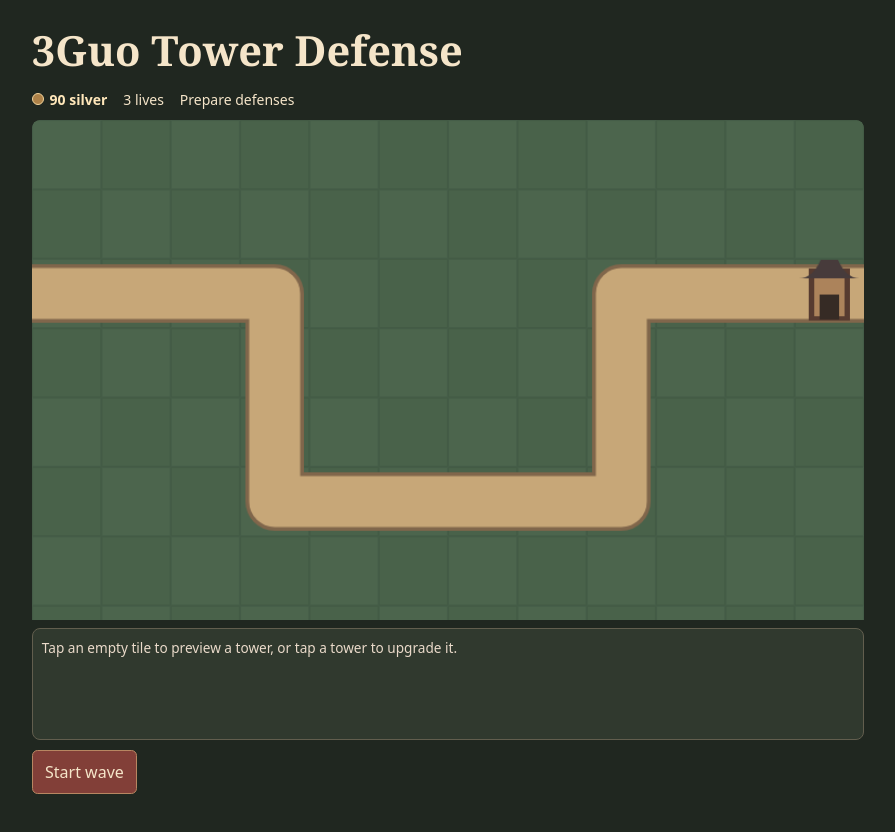
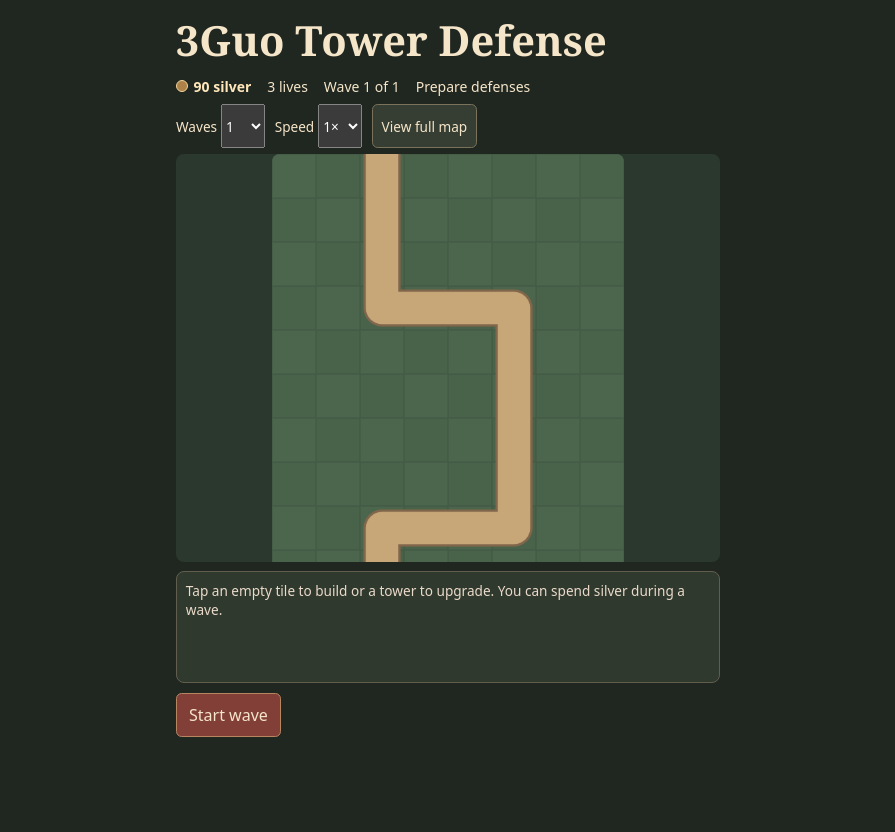
Before and after one commit to isoenthusiast/3guotd, a Preact app: page / in a window 1280 px wide. Shown: the top 832 px of the page, without its empty margins (192-1087 px from the left). After the commit the page ends 800 px from the top, so only its background shows below. Built offline with nearby package versions, Linux system fonts and the light colour scheme.

Commit message:
Rotate the battlefield and add wave count and speed controls

```diff
--- a/src/game-art.ts
+++ b/src/game-art.ts
@@ -37,9 +37,9 @@ export function drawBattlefield(
     ctx.beginPath()
     for (const [index, point] of route.entries()) {
       const [x, y] = center(point)
-      if (index === 0) ctx.moveTo(x - tile / 2, y)
+      if (index === 0) ctx.moveTo(x, y - tile / 2)
       ctx.lineTo(x, y)
-      if (index === route.length - 1) ctx.lineTo(x + tile / 2, y)
+      if (index === route.length - 1) ctx.lineTo(x, y + tile / 2)
     }
     ctx.lineWidth = width
     ctx.strokeStyle = color
--- a/src/game/board.ts
+++ b/src/game/board.ts
@@ -1,10 +1,10 @@
-export const columns = 12
-export const rows = 8
+export const columns = 8
+export const rows = 12
 
 export const route = [
-  [0, 2], [1, 2], [2, 2], [3, 2], [3, 3], [3, 4], [3, 5],
-  [4, 5], [5, 5], [6, 5], [7, 5], [8, 5], [8, 4], [8, 3],
-  [8, 2], [9, 2], [10, 2], [11, 2],
+  [2, 0], [2, 1], [2, 2], [2, 3], [3, 3], [4, 3], [5, 3],
+  [5, 4], [5, 5], [5, 6], [5, 7], [5, 8], [4, 8], [3, 8],
+  [2, 8], [2, 9], [2, 10], [2, 11],
 ] as const
 
 const road = new Set<string>(route.map(([x, y]) => `${x},${y}`))
--- a/src/game/round.ts
+++ b/src/game/round.ts
@@ -3,6 +3,10 @@ import { isBuildable, route, sitePosition } from './board'
 type Point = readonly [number, number]
 export type TowerKind = 'archer' | 'drum'
 export type Upgrade = 'reach' | 'power'
+export const waveOptions = [1, 3, 5] as const
+export const speedOptions = [1, 2, 3] as const
+export type WaveCount = typeof waveOptions[number]
+export type PlaySpeed = typeof speedOptions[number]
 export const towerPrice = 30
 export const startingSilver = 90
 export const baseUpgradePrice = 18
@@ -35,10 +39,12 @@ type Enemy = { id: number; kind: keyof typeof attackers; progress: number; healt
 export type Tower = { site: number; kind: TowerKind; reach: boolean; power: boolean; cooldown: number }
 type Shot = { from: Point; targetId: number; elapsed: number }
 type Impact = { at: Point; elapsed: number; silver: number }
-type Opening = { towers: Tower[]; silver: number }
+type Opening = Pick<Round, 'towers' | 'silver' | 'lives'>
 
 export type Round = {
-  phase: 'setup' | 'running' | 'won' | 'lost'
+  phase: 'setup' | 'running' | 'between' | 'won' | 'lost'
+  totalWaves: WaveCount
+  waveNumber: number
   towers: Tower[]
   silver: number
   opening: Opening | null
@@ -50,20 +56,22 @@ export type Round = {
   spawnTimer: number
 }
 
-export function createRound(): Round {
+export function createRound(totalWaves: WaveCount = 1): Round {
   return {
-    phase: 'setup', towers: [], silver: startingSilver, opening: null,
+    phase: 'setup', totalWaves, waveNumber: 1, towers: [], silver: startingSilver, opening: null,
     enemies: [], shots: [], impacts: [], lives: initialLives, spawned: 0, spawnTimer: 0,
   }
 }
 
 export function startRound(round: Round): Round {
-  if (round.phase !== 'setup') return round
-  return { ...round, phase: 'running', opening: { towers: round.towers, silver: round.silver } }
+  if (round.phase !== 'setup' && round.phase !== 'between') return round
+  const opening = { towers: round.towers, silver: round.silver, lives: round.lives }
+  return { ...round, phase: 'running', opening }
 }
 
 export function retryRound(round: Round): Round {
-  return { ...createRound(), ...(round.opening ?? {}) }
+  if (!round.opening) return round
+  return { ...createRound(round.totalWaves), waveNumber: round.waveNumber, ...round.opening }
 }
 
 export function enemiesRemaining(round: Round): number {
@@ -83,7 +91,7 @@ export function upgradePrice(tower: Tower): number {
 }
 
 export function canSpend(round: Round): boolean {
-  return round.phase === 'setup' || round.phase === 'running'
+  return round.phase === 'setup' || round.phase === 'running' || round.phase === 'between'
 }
 
 export function buildTower(round: Round, site: number, kind: TowerKind): Round {
@@ -105,7 +113,7 @@ export function upgradeTower(round: Round, site: number, branch: Upgrade): Round
 
 export function removeTower(round: Round, site: number): Round {
   const tower = round.towers.find(candidate => candidate.site === site)
-  if (round.phase !== 'setup' || !tower) return round
+  if ((round.phase !== 'setup' && round.phase !== 'between') || !tower) return round
   const refunds = [towerPrice, towerPrice + baseUpgradePrice, towerPrice + 2 * baseUpgradePrice + secondUpgradeSurcharge]
   const branches = Number(tower.reach) + Number(tower.power)
   return {
@@ -190,9 +198,22 @@ export function advanceRound(round: Round, seconds: number): Round {
     return { ...tower, cooldown: tower.power ? 0.72 : 1.05 }
   })
   const cleared = spawned === enemyCount && enemies.length === 0 && impacts.length === 0
+  if (lives > 0 && cleared && round.waveNumber < round.totalWaves) {
+    return {
+      ...createRound(round.totalWaves), phase: 'between', waveNumber: round.waveNumber + 1,
+      towers: towers.map(tower => ({ ...tower, cooldown: 0 })), silver, lives,
+    }
+  }
   const phase = lives === 0 ? 'lost' : cleared ? 'won' : 'running'
   return {
     ...round, phase, towers, enemies, impacts, silver, lives, spawned, spawnTimer,
     shots: shots.filter(shot => activeIds.has(shot.targetId)),
   }
 }
+
+export function tickRound(round: Round, speed: PlaySpeed): Round {
+  for (let step = 0; step < speed && round.phase === 'running'; step++) {
+    round = advanceRound(round, 0.05)
+  }
+  return round
+}
--- a/src/main.tsx
+++ b/src/main.tsx
@@ -2,10 +2,11 @@ import { render } from 'preact'
 import { useEffect, useRef, useState } from 'preact/hooks'
 import { columns, isBuildable, rows, sitePosition } from './game/board'
 import {
-  advanceRound, buildTower, canSpend, createRound, enemiesRemaining, enemyCount, removeTower,
-  retryRound, startRound, towerDetails, towerPrice, upgradePrice, upgradeTower,
+  buildTower, canSpend, createRound, enemiesRemaining, enemyCount, removeTower,
+  retryRound, speedOptions, startRound, tickRound, towerDetails, towerPrice, upgradePrice,
+  upgradeTower, waveOptions,
 } from './game/round'
-import type { Round, TowerKind } from './game/round'
+import type { PlaySpeed, Round, TowerKind } from './game/round'
 import { drawBattlefield, tile } from './game-art'
 import './style.css'
 
@@ -29,8 +30,9 @@ function Battlefield({ round, selected, kind, onSelect }: {
   return (
     <div class="battlefield">
       <canvas ref={canvas} width={columns * tile} height={rows * tile} role="img"
-        aria-label="Shu frontier battlefield, with an enemy road from left to right ending at the gate" />
-      <div class="cells" role="group" aria-label="Battlefield tiles. Use arrow keys to select a nearby tile.">
+        aria-label="Shu frontier battlefield, with an enemy road from top to bottom ending at the gate" />
+      <div class="cells" style={{ gridTemplateColumns: `repeat(${columns}, minmax(0, 1fr))`,
+        gridTemplateRows: `repeat(${rows}, minmax(0, 1fr))` }} role="group" aria-label="Battlefield tiles. Use arrow keys to select a nearby tile.">
         {Array.from({ length: siteCount }, (_, site) => {
           if (!isBuildable(site)) return <span key={site} aria-hidden="true" />
           const [x, y] = sitePosition(site)
@@ -70,18 +72,22 @@ function App() {
   const [selected, setSelected] = useState<number | null>(null)
   const [kind, setKind] = useState<TowerKind>('archer')
   const [zoomed, setZoomed] = useState(true)
+  const [speed, setSpeed] = useState<PlaySpeed>(1)
   const running = round.phase === 'running'
   const setup = round.phase === 'setup'
+  const between = round.phase === 'between'
+  const initialSetup = setup && round.waveNumber === 1
+  const finished = round.phase === 'won' || round.phase === 'lost'
   const tower = round.towers.find(candidate => candidate.site === selected)
   const selection = selected === null ? null : sitePosition(selected)
 
   useEffect(() => {
     if (!running) return
     const timer = window.setInterval(() => {
-      if (!document.hidden) setRound(current => advanceRound(current, 0.05))
+      if (!document.hidden) setRound(current => tickRound(current, speed))
     }, 50)
     return () => window.clearInterval(timer)
-  }, [running])
+  }, [running, speed])
 
   useEffect(() => {
     const platform = (window as Window & { Capacitor?: { isNativePlatform(): boolean } }).Capacitor
@@ -105,14 +111,37 @@ function App() {
       <div class="hud">
         <strong aria-label={`Silver: ${round.silver}`}><span class="coin" aria-hidden="true" />{round.silver} silver</strong>
         <span>{round.lives} lives</span>
+        <span>Wave {round.waveNumber} of {round.totalWaves}</span>
         <span role="status">{running ? `${enemiesRemaining(round)} of ${enemyCount} attackers` : setup
-          ? 'Prepare defenses' : round.phase === 'won' ? 'Gate defended!' : 'The gate fell.'}</span>
+          ? 'Prepare defenses' : between ? 'Ready for the next wave' : round.phase === 'won'
+            ? 'Gate defended!' : 'The gate fell.'}</span>
       </div>
-      <button type="button" class="map-mode" aria-pressed={!zoomed}
-        onClick={() => { setZoomed(current => !current); setSelected(null) }}>
-        {zoomed ? 'View full map' : 'Zoom to build'}
-      </button>
-      <div class={`board-view ${zoomed ? 'zoomed' : ''}`}>
+      <div class="map-controls">
+        <div class="map-setting">
+          <label for="waves">Waves</label>
+          <select id="waves" value={round.totalWaves} disabled={!initialSetup}
+            onChange={event => {
+              const count = waveOptions.find(option => option === Number(event.currentTarget.value))
+              if (count) setRound(current => ({ ...current, totalWaves: count }))
+            }}>
+            {waveOptions.map(option => <option key={option} value={option}>{option}</option>)}
+          </select>
+        </div>
+        <div class="map-setting">
+          <label for="speed">Speed</label>
+          <select id="speed" value={speed} onChange={event => {
+            const value = speedOptions.find(option => option === Number(event.currentTarget.value))
+            if (value) setSpeed(value)
+          }}>
+            {speedOptions.map(option => <option key={option} value={option}>{option}×</option>)}
+          </select>
+        </div>
+        <button type="button" class="map-mode" aria-pressed={!zoomed}
+          onClick={() => { setZoomed(current => !current); setSelected(null) }}>
+          {zoomed ? 'View full map' : 'Zoom to build'}
+        </button>
+      </div>
+      <div class={`board-view ${zoomed ? 'zoomed' : ''}`} style={{ '--build-width': `${columns * 44}px` }}>
         <Battlefield round={round} selected={selected} kind={kind} onSelect={setSelected} />
       </div>
       <div class="command-bar">
@@ -129,7 +158,7 @@ function App() {
                       {towerDetails[tower.kind][branch]}<small>{tower[branch] ? 'Purchased' : `${upgradePrice(tower)} silver`}</small>
                     </button>
                   ))}
-                  {setup && <button type="button" onClick={() => setRound(current => removeTower(current, tower.site))}>Remove &amp; refund</button>}
+                  {(setup || between) && <button type="button" onClick={() => setRound(current => removeTower(current, tower.site))}>Remove &amp; refund</button>}
                 </div>
               ) : (
                 <>
@@ -148,16 +177,21 @@ function App() {
                 </>
               )}
             </>
-          ) : <p class="action-label">Tap an empty tile to preview a tower, or tap a tower to upgrade it.</p>}
+          ) : <p class="action-label">Tap an empty tile to build or a tower to upgrade. You can spend silver during a wave.</p>}
         </section>
         <div class="round-controls">
-          {setup ? (
+          {setup || between ? (
             <>
-              <button type="button" class="primary" onClick={() => setRound(startRound)}>Start wave</button>
-              {round.towers.length > 0 && <button type="button"
-                onClick={() => { setRound(createRound()); setSelected(null) }}>Clear towers</button>}
+              <button type="button" class="primary"
+                onClick={() => setRound(startRound)}>{between ? 'Next wave' : 'Start wave'}</button>
+              {initialSetup && round.towers.length > 0 && <button type="button"
+                onClick={() => { setRound(createRound(round.totalWaves)); setSelected(null) }}>Clear towers</button>}
             </>
-          ) : <button type="button" onClick={() => { setRound(retryRound); setSelected(null) }}>Retry round</button>}
+          ) : (
+            <button type="button" onClick={() => { setRound(retryRound); setSelected(null) }}>Retry wave</button>
+          )}
+          {(between || finished) && <button type="button"
+            onClick={() => { setRound(createRound(round.totalWaves)); setSelected(null) }}>New battle</button>}
         </div>
       </div>
     </main>
--- a/src/style.css
+++ b/src/style.css
@@ -8,15 +8,21 @@
 }
 
 body { margin: 0; }
-main { width: min(100% - 1.25rem, 52rem); margin: 1.4rem auto; }
+main { width: min(100% - 1.25rem, 34rem); margin: .75rem auto; }
 header { display: flex; flex-wrap: wrap; align-items: baseline; gap: .25rem .8rem; }
 h1 { font-family: Georgia, serif; font-size: clamp(1.6rem, 6vw, 2.6rem); margin: 0; }
 .offline { color: #c4beaa; font-size: .8rem; }
-.hud { display: flex; align-items: center; flex-wrap: wrap; gap: .35rem 1rem; min-height: 2.6rem; font-size: .875rem; }
+.hud { display: flex; align-items: center; flex-wrap: wrap; gap: .35rem 1rem; min-height: 2.25rem; font-size: .875rem; }
 .hud strong { display: inline-flex; align-items: center; gap: .32rem; color: #ffe7ba; }
 .coin { width: .65rem; height: .65rem; border: 1px solid #f2d49c; border-radius: 50%; background: #ad8148; }
-.board-view { overflow-x: auto; border-radius: .5rem; }
-.map-mode { display: none; }
+.map-controls { display: flex; flex-wrap: wrap; align-items: center; gap: .35rem .6rem; margin-bottom: .4rem; }
+.map-setting { display: inline-flex; align-items: center; gap: .25rem; font-size: .85rem; }
+.map-controls select { min-width: 44px; min-height: 44px; font: inherit; }
+.map-mode { min-height: 44px; padding: .3rem .55rem; font-size: .85rem; }
+.board-view { overflow: auto; height: min(51dvh, 34rem); border-radius: .5rem; background: #2a382e; }
+.board-view.zoomed .battlefield { width: var(--build-width); margin-inline: auto; }
+.board-view:not(.zoomed) .battlefield { width: min(100%, 34dvh, 22.6667rem); margin-inline: auto; }
+.board-view:not(.zoomed) .cells { display: none; }
 .battlefield { position: relative; background: #4c654d; border-radius: .5rem; overflow: hidden; }
 canvas { display: block; width: 100%; height: auto; }
 
@@ -24,8 +30,6 @@ canvas { display: block; width: 100%; height: auto; }
   position: absolute;
   inset: 0;
   display: grid;
-  grid-template-columns: repeat(12, minmax(0, 1fr));
-  grid-template-rows: repeat(8, minmax(0, 1fr));
 }
 
 button {
@@ -53,10 +57,3 @@ button small { display: block; font-size: .7rem; line-height: 1.15; margin-top:
 .round-controls { display: flex; gap: .5rem; margin-top: .6rem; }
 .round-controls button { min-height: 44px; padding: .35rem .75rem; }
 .primary { background: #823f38; border-color: #b78661; }
-
-
-@media (max-width: 548px) {
-  .map-mode { display: inline-block; min-height: 44px; padding: .35rem .6rem; margin-bottom: .35rem; }
-  .board-view.zoomed .battlefield { min-width: 528px; }
-  .board-view:not(.zoomed) .cells { display: none; }
-}
```
Also changed, not shown: Audit/2026-11-21-portrait-wave-audit.md (added, +12 -0 lines), scripts/test-round.mjs (+46 -13 lines), Audit/README.md, 2 other files (tests, documents, lock files or other folders).
